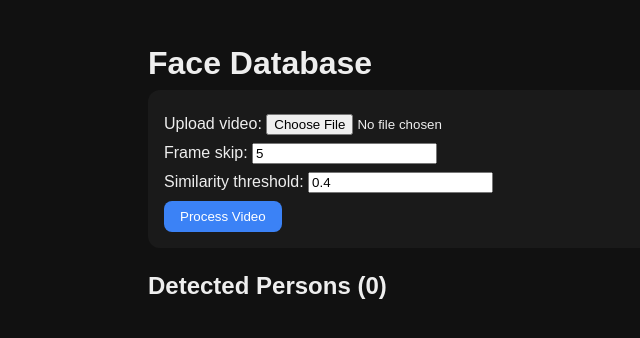
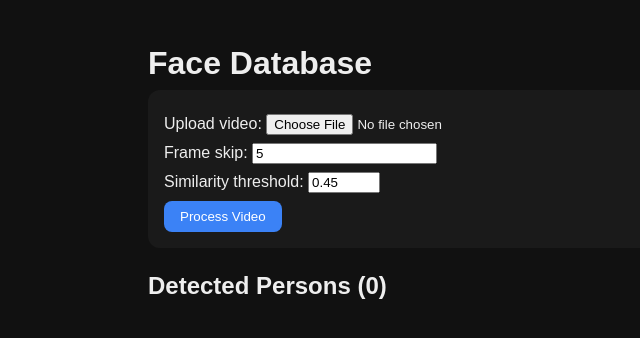
Before and after one commit to nuwanchandima/pose_detection, a FastAPI app: page / in a window 1280 px wide. Shown: the top 338 px of the page, without its empty margins (42-682 px from the left). Run offline with FastAPI, Linux system fonts and the light colour scheme.

Commit message:
Enhance face quality checks and update similarity threshold in video processing

```diff
--- a/main.py
+++ b/main.py
@@ -149,6 +149,30 @@
     return f"person_{(max(nums) + 1):04d}" if nums else "person_0001"
 
 
+def is_good_quality_face(face_img: np.ndarray, bbox_area: float, det_score: float) -> bool:
+    """Check if face image has good quality for registration."""
+    # Minimum face size (pixels)
+    if face_img.shape[0] < 40 or face_img.shape[1] < 40:
+        return False
+
+    # Detection score threshold
+    if det_score < 0.6:
+        return False
+
+    # Check blur using Laplacian variance
+    gray = cv2.cvtColor(face_img, cv2.COLOR_BGR2GRAY)
+    laplacian_var = cv2.Laplacian(gray, cv2.CV_64F).var()
+    if laplacian_var < 50:  # Too blurry
+        return False
+
+    # Check brightness
+    mean_brightness = gray.mean()
+    if mean_brightness < 30 or mean_brightness > 225:  # Too dark or too bright
+        return False
+
+    return True
+
+
 def register_new_person(embedding: np.ndarray, face_img: np.ndarray) -> str:
     person_id = next_person_id()
     person_folder = FACES_ROOT / person_id
@@ -165,7 +189,7 @@
     return person_id
 
 
-def best_match(embedding: np.ndarray, threshold: float = 0.4):
+def best_match(embedding: np.ndarray, threshold: float = 0.45):
     """
     Find best matching person for this embedding using cosine similarity.
     All embeddings are assumed L2-normalized (ArcFace).
@@ -229,7 +253,7 @@
     request: Request,
     video_file: UploadFile = File(...),
     frame_skip: int = Form(5),      # process every Nth frame
-    sim_threshold: float = Form(0.4)
+    sim_threshold: float = Form(0.45)
 ):
     """
     Upload a video, run face clustering with tracking, then show updated persons page.
@@ -248,6 +272,7 @@
     cap = cv2.VideoCapture(str(temp_video_path))
     frame_idx = 0
     detected_count = 0
+    rejected_count = 0
 
     while True:
         ret, frame = cap.read()
@@ -268,6 +293,7 @@
 
         for face in faces:
             emb = face.normed_embedding
+            det_score = float(face.det_score) if hasattr(face, 'det_score') else 1.0
             x1, y1, x2, y2 = [int(v) for v in face.bbox]
             # clamp bbox
             h, w, _ = frame.shape
@@ -278,6 +304,14 @@
             face_img = frame[y1:y2, x1:x2]
 
             if face_img.size == 0:
+                continue
+
+            # Calculate bbox area
+            bbox_area = (x2 - x1) * (y2 - y1)
+
+            # Quality check - skip low quality faces
+            if not is_good_quality_face(face_img, bbox_area, det_score):
+                rejected_count += 1
                 continue
 
             emb = np.array(emb, dtype=np.float32)
@@ -293,7 +327,7 @@
                 matched_tracks.add(track_id)
                 person_id = active_tracks[track_id]["person_id"]
 
-                # Save face to existing person
+                # Save face to existing person (only if good quality)
                 save_face_image(person_id, emb, face_img)
                 print(f"[FaceApp] Track {track_id} -> {person_id} (continued)")
                 detected_count += 1
@@ -324,7 +358,7 @@
 
     cap.release()
     temp_video_path.unlink(missing_ok=True)
-    print(f"[FaceApp] Processed video. Detected faces: {detected_count}")
+    print(f"[FaceApp] Processed video. Detected: {detected_count}, Rejected low quality: {rejected_count}")
 
     # Reload persons view
     persons_view = []
@@ -343,7 +377,7 @@
         {
             "request": request,
             "persons": persons_view,
-            "message": f"Processed video. Detected {detected_count} faces.",
+            "message": f"Processed video. Detected {detected_count} faces ({rejected_count} low quality rejected). Found {len(persons_view)} unique persons.",
         },
     )
 
--- a/templates/index.html
+++ b/templates/index.html
@@ -64,7 +64,7 @@
       <input type="number" name="frame_skip" value="5" min="1">
     </label><br>
     <label>Similarity threshold:
-      <input type="number" step="0.01" name="sim_threshold" value="0.4">
+      <input type="number" step="0.01" name="sim_threshold" value="0.45" min="0.3" max="0.7">
     </label><br>
     <button type="submit">Process Video</button>
   </form>
```
